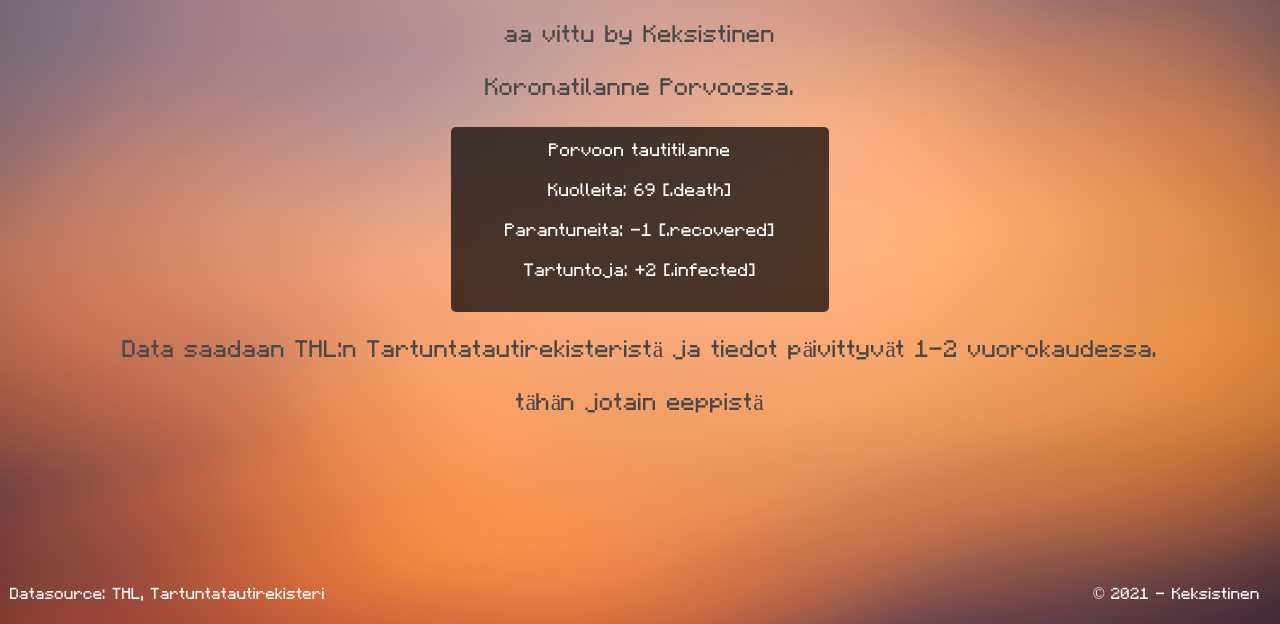
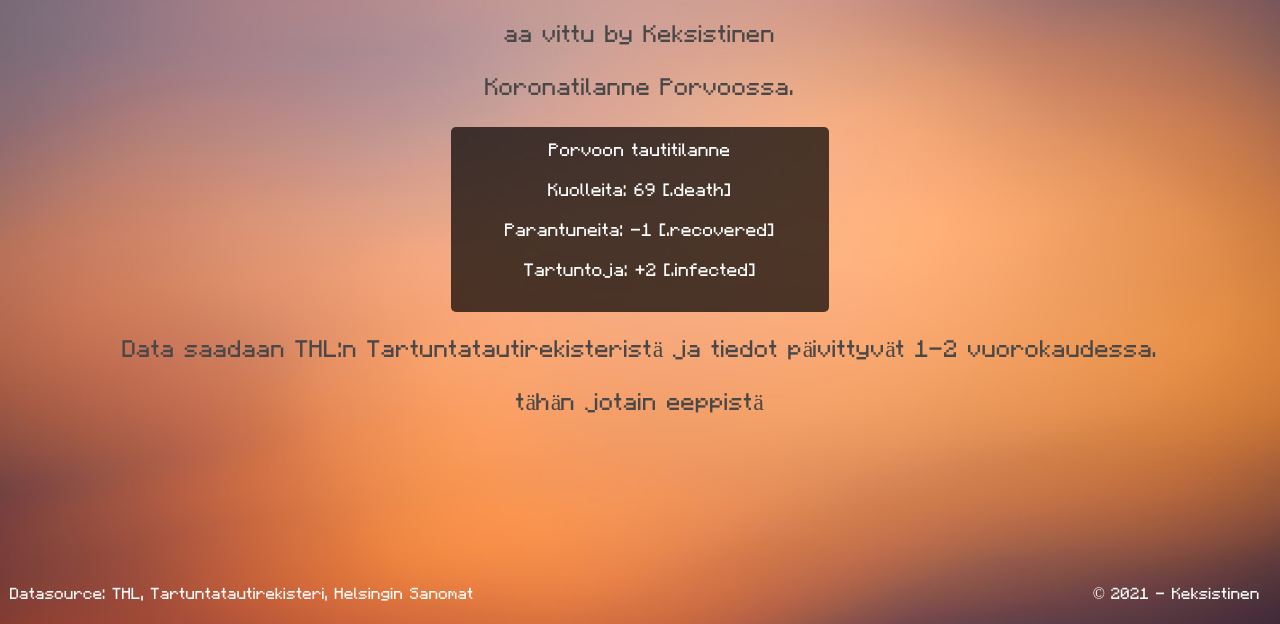
Before and after one commit to Keksistinen/gorona, a website: page juttu.html in a window 1280 px wide. Shown: the part 176-800 px from the top of the page. Drawn offline with Linux system fonts and the light colour scheme; no server answers.

Commit message:
Datasource, added Helsingin Sanomat

```diff
--- a/juttu.html
+++ b/juttu.html
@@ -33,7 +33,7 @@
         </div>
 
         <div class="footer">© 2021 - Keksistinen</div>
-        <div class="datasource"> Datasource: THL, Tartuntatautirekisteri</div>
+        <div class="datasource"> Datasource: THL, Tartuntatautirekisteri, Helsingin Sanomat</div>
 
     </body>
 
```
